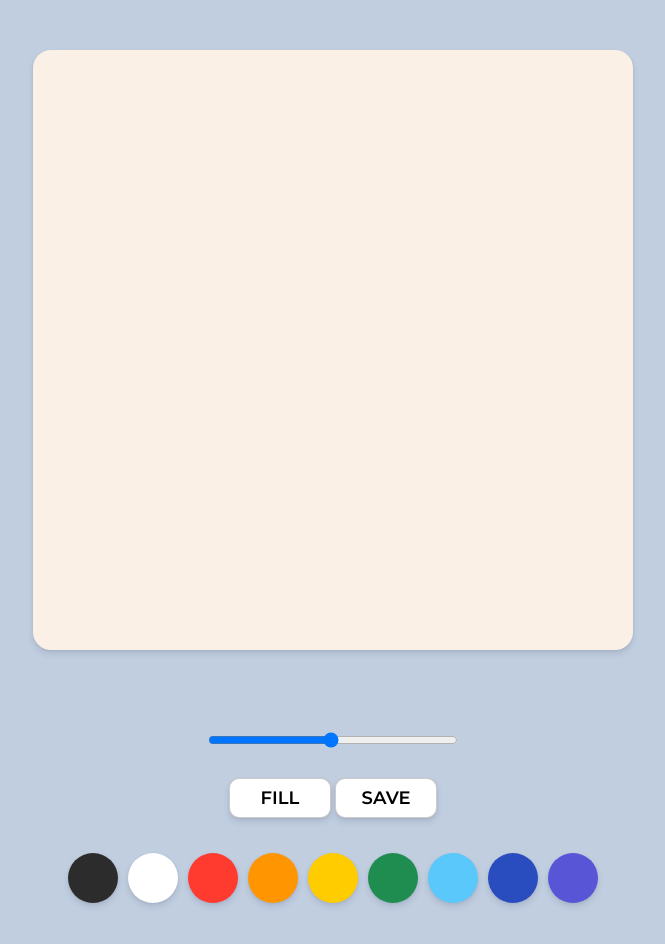
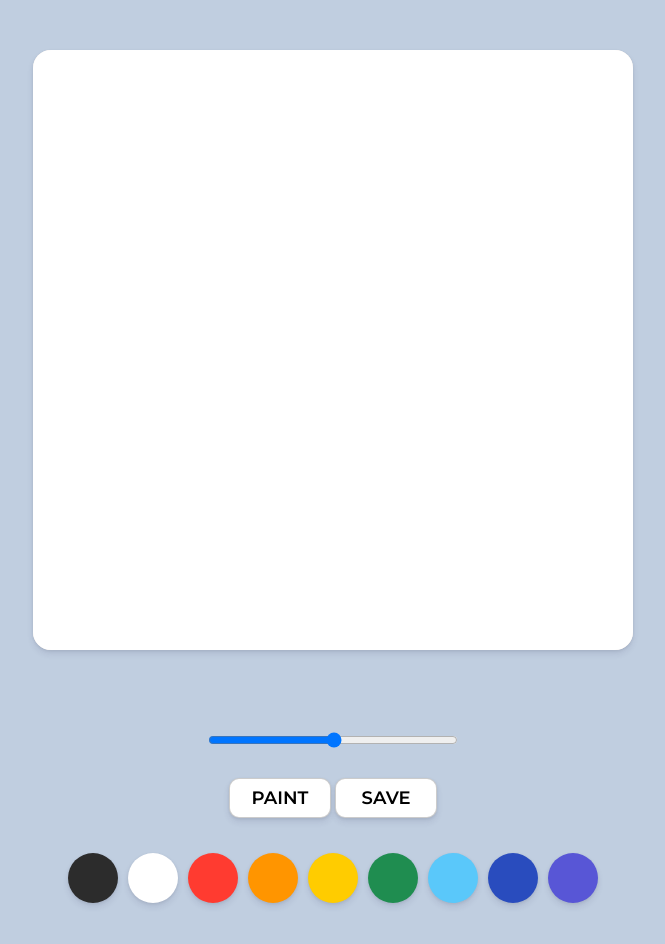
Before and after one commit to alaced/paint-board_2020_js, a plain HTML site: page index.html in a window 1280 px wide. Both pictures are taken after a click on the button "FILL". Shown: the whole page, without its empty margins (307-972 px from the left). Drawn offline with Linux system fonts and the light colour scheme.

Commit message:
paintboard js
make a fill mode,
brush size handler,
save button
with vanillaJS

```diff
--- a/app.js
+++ b/app.js
@@ -1,14 +1,24 @@
-const canvas = document.querySelector("#jsCanvas");
-const ctx = canvas.getContext("2d");
-const colors = document.getElementsByClassName("jsColor");
+const canvas = document.querySelector("#jsCanvas"),
+  ctx = canvas.getContext("2d"),
+  colors = document.getElementsByClassName("jsColor"),
+  range = document.getElementById("jsRange"),
+  modeBtn = document.querySelector("#jsMode"),
+  saveBtn = document.querySelector("#jsSave");
 
-canvas.width = 600;
-canvas.height = 600;
+const INITIAL_COLOR = "2c2c2c";
+const CANVAS_SIZE = 600;
 
-ctx.strokeStyle = "#2c2c2c";
-ctx.lineWidth = 2.5;
+canvas.width = CANVAS_SIZE;
+canvas.height = CANVAS_SIZE;
+
+ctx.fillStyle = "white";
+ctx.fillRect(0, 0, canvas.width, canvas.height);
+ctx.lineWidth = 5.0;
+
+ctx.strokeStyle = INITIAL_COLOR;
 
 let painting = false;
+let filling = false;
 
 function stopPainting() {
   painting = false;
@@ -33,6 +43,42 @@ function onMouseMove(event) {
 function handleColorClick(event) {
   const bgColor = event.target.style.backgroundColor;
   ctx.strokeStyle = bgColor;
+  ctx.fillStyle = bgColor;
+}
+
+function handleRangeChange(event) {
+  const strokeSize = event.target.value;
+  ctx.lineWidth = strokeSize;
+}
+
+function handleMode() {
+  if (filling === true) {
+    filling = false;
+    modeBtn.innerText = "Fill";
+    canvas.addEventListener("mousemove", onMouseMove);
+  } else {
+    filling = true;
+    modeBtn.innerText = "Paint";
+  }
+}
+
+function handleCanvasClick(event) {
+  if (filling) {
+    ctx.fillRect(0, 0, canvas.width, canvas.height);
+    canvas.removeEventListener("mousemove", onMouseMove);
+  }
+}
+
+function handleRightClick(event) {
+  event.preventDefault();
+}
+
+function handleSaveClick() {
+  const image = canvas.toDataURL();
+  const link = document.createElement("a");
+  link.href = image;
+  link.download = "Artwork[EXPORT]";
+  link.click();
 }
 
 if (canvas) {
@@ -40,8 +86,22 @@ if (canvas) {
   canvas.addEventListener("mousedown", startPainting);
   canvas.addEventListener("mouseup", stopPainting);
   canvas.addEventListener("mouseleave", stopPainting);
+  canvas.addEventListener("click", handleCanvasClick);
+  canvas.addEventListener("contextmenu", handleRightClick);
 }
 
 Array.from(colors).forEach((color) =>
   color.addEventListener("click", handleColorClick)
 );
+
+if (range) {
+  range.addEventListener("input", handleRangeChange);
+}
+
+if (modeBtn) {
+  modeBtn.addEventListener("click", handleMode);
+}
+
+if (saveBtn) {
+  saveBtn.addEventListener("click", handleSaveClick);
+}
--- a/index.html
+++ b/index.html
@@ -14,9 +14,9 @@
           type="range"
           id="jsRange"
           min="0.1"
-          max="5.0"
-          value="2.5"
-          step="0.1"
+          max="10.0"
+          value="5.0"
+          step="0.2"
         />
       </div>
       <div class="control__btns">
```
